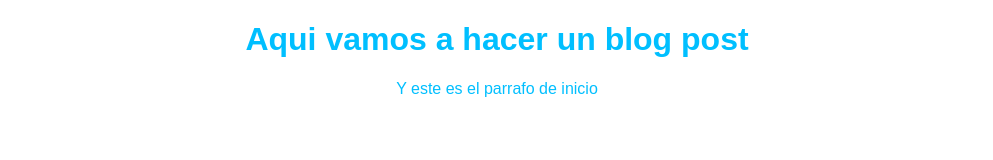
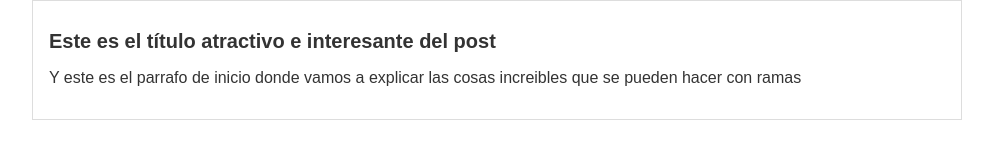
Before and after one commit to Rikmanu/hyperblog2, a plain HTML site: page blogpost.html in a window 1280 px wide. Shown: the whole page, without its empty margins (143-1136 px from the left). Drawn offline with Linux system fonts and the light colour scheme.

Commit message:
Commit al master del blogpost

```diff
--- a/blogpost.html
+++ b/blogpost.html
@@ -7,8 +7,13 @@
     <link rel="stylesheet" href="estilos.css">
 </head>
 <body>
-    <h1>Aqui vamos a hacer un blog post</h1>
-    <p>Y este es el parrafo de inicio</p>
+  <div id="container">
+      <div id="post">
+          <h1>Este es el título atractivo e interesante del post</h1>
+          <p>Y este es el parrafo de inicio donde vamos a explicar las cosas increibles que se pueden hacer con ramas
+          </p>
+      </div>
+  </div>
 
 </body>
 </html>
--- a/estilos.css
+++ b/estilos.css
@@ -1,5 +1,20 @@
  body{
-     color: deepskyblue;
+     color: #333;
      text-align: center;
      font-family: Arial, Helvetica, sans-serif;
+     font-size: 16px;
+     margin: 0;
+     padding: 0;
  }
+ #container
+ {
+     width: 70%;
+     padding: 1em;
+     text-align: left;
+     border: 1px solid #DDD;
+     margin: 0 auto;
+ }
+
+ #container h1{
+     font-size: 20px;
+ }
```
